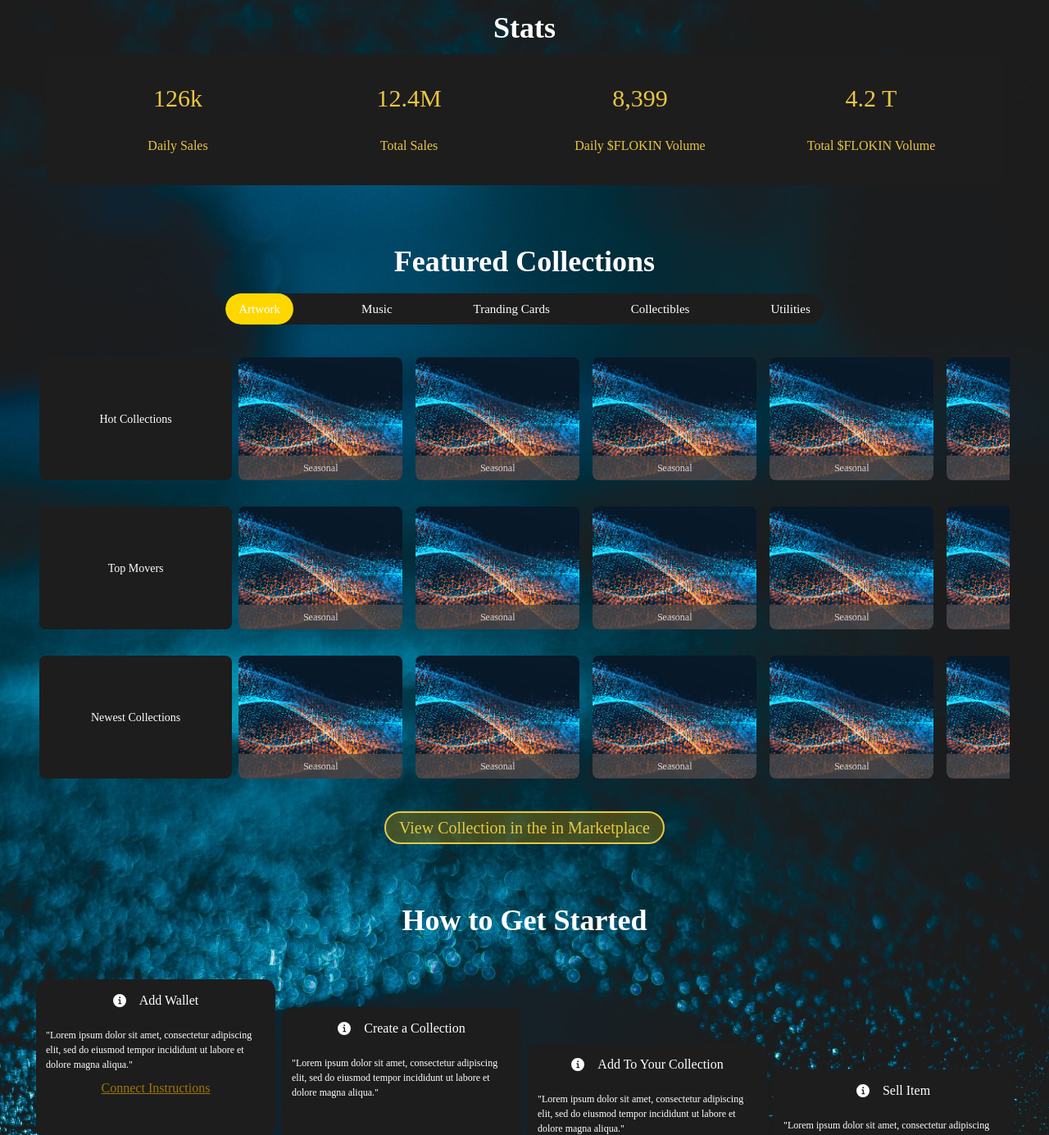
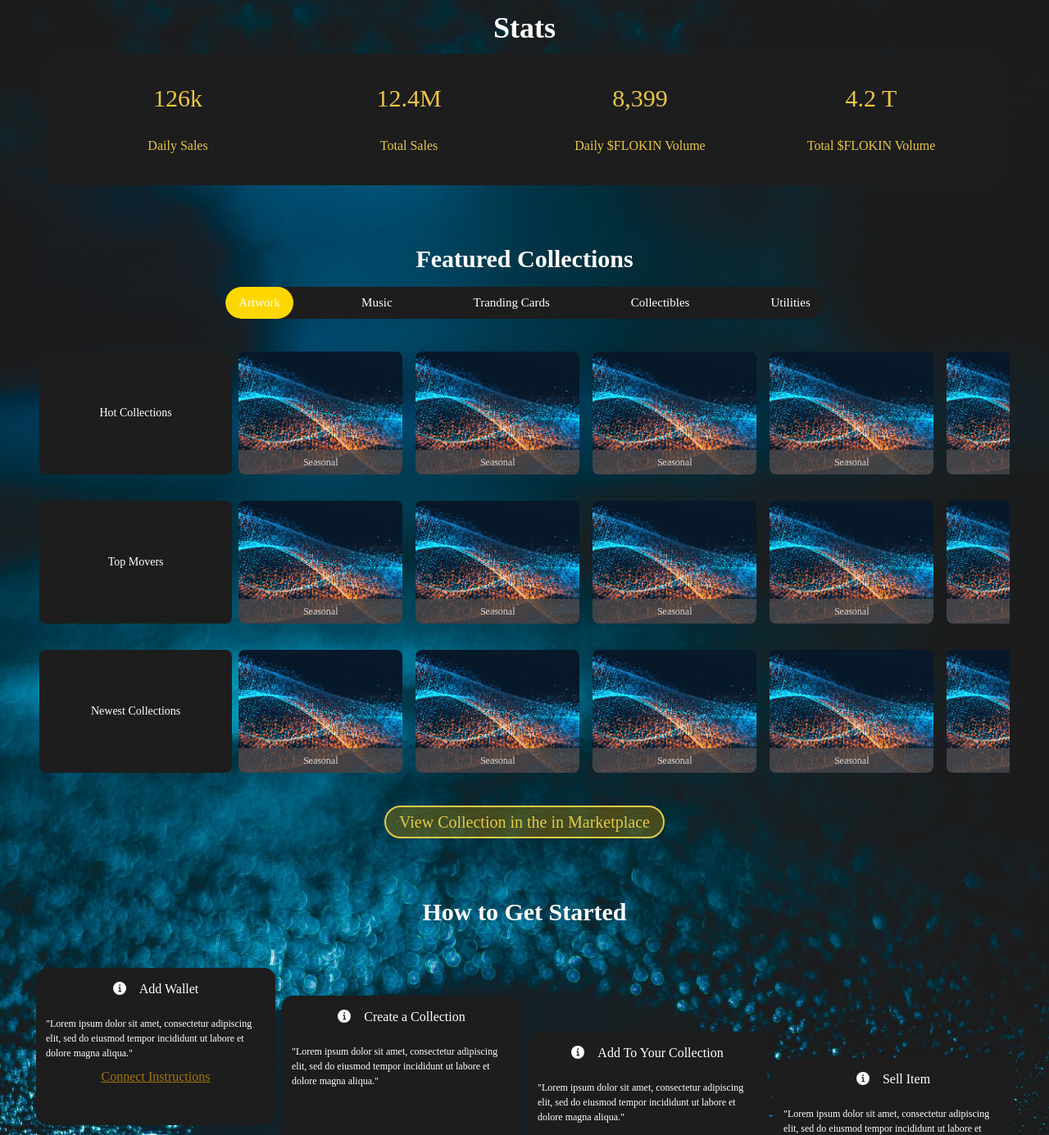
Before and after one commit to umer-mughal96/flokinomics, a React (Create React App) app: page / in a window 1280 px wide. Shown: the part 1716-3101 px from the top of the page at 82% size. Built offline with nearby package versions, Linux system fonts and the light colour scheme.

Commit message:
fix add .

```diff
--- a/src/components/home/FeaturedCollections.jsx
+++ b/src/components/home/FeaturedCollections.jsx
@@ -8,7 +8,7 @@ import { Button } from '@chakra-ui/button'
 const FeaturedCollections = () => {
     return (
         <VStack w="full" py="16">
-            <Heading color="white">Featured Collections</Heading>
+            <Heading color="white" fontSize={{base: 'lg', md: '2xl', lg: '3xl'}}>Featured Collections</Heading>
             <Flex w={{ base: '95%', md: '90%', lg: '95%' }}>
                 <Tabs variant="soft-rounded" w="full" color="white" >
                     <TabList className="collections-slider" overflow="auto" my="2" bg='#1d1d1d' borderRadius="full" w={{ base: '100%', md: '100%', lg: '60%' }} mx="auto" alignItems="center" justifyContent="space-between">
--- a/src/components/home/GettingStarted.jsx
+++ b/src/components/home/GettingStarted.jsx
@@ -6,7 +6,7 @@ import GetStartedCard from './getStartedCards/GetStartedCard'
 const GettingStarted = () => {
     return (
         <VStack w="full" m="auto" p="0px" m="0px">
-            <Heading as="h2" size="xl" textAlign='center' pb='40px' color="white">How to Get Started</Heading>
+            <Heading as="h2"  fontSize={{base: 'lg', md: '2xl', lg: '3xl'}} textAlign='center' pb='40px' color="white">How to Get Started</Heading>
             <Flex flexWrap={{base: 'nowrap', md: 'wrap', xl: 'nowrap'}} h='auto' pb="14" w="full" m="auto"
             d={{base: 'block', md: 'flex', lg: 'flex', xl: 'flex'}} px={{ base: '2', md: '7', lg: '10' }}>
                 <GetStartedCard isAddWallet={true} />
```
